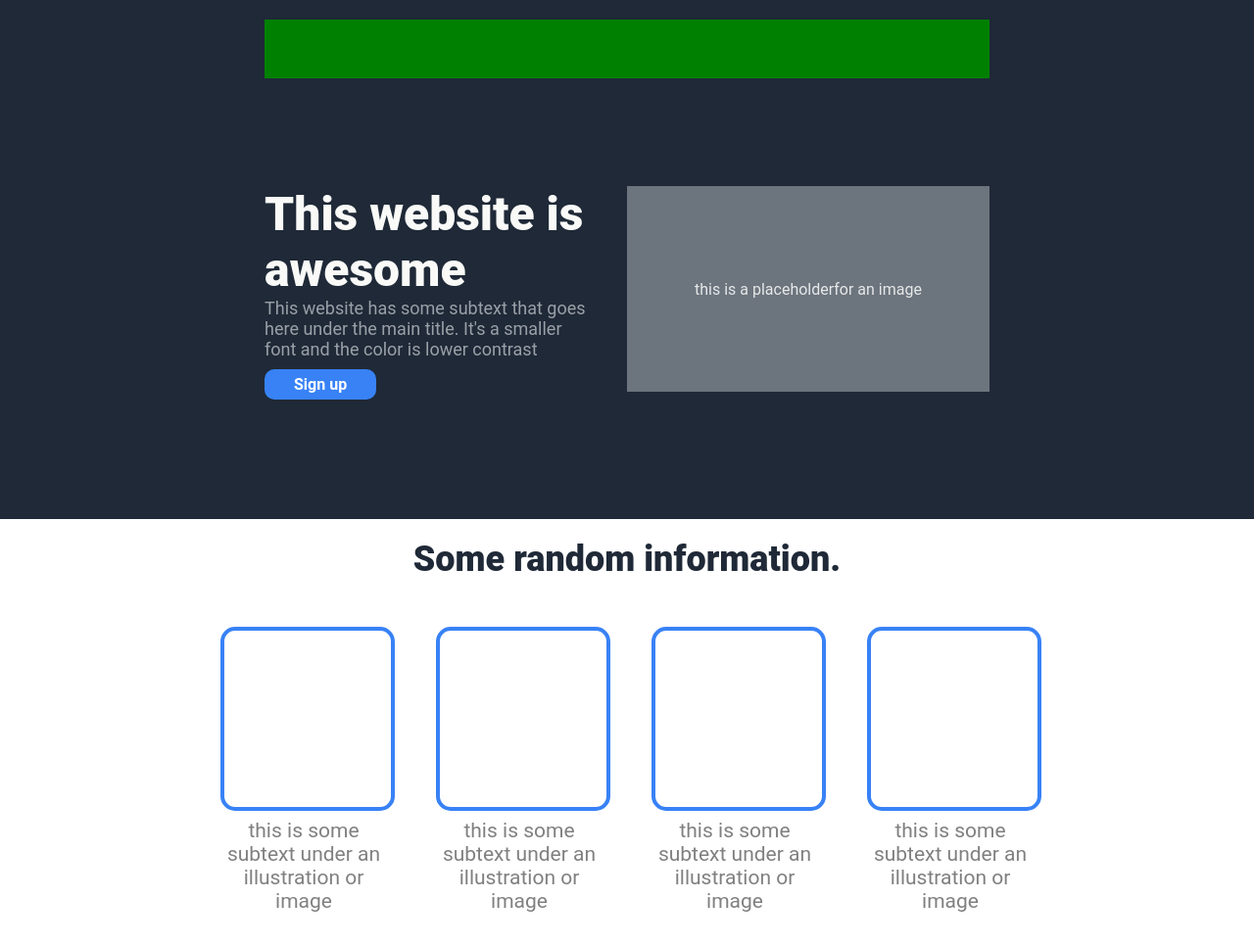
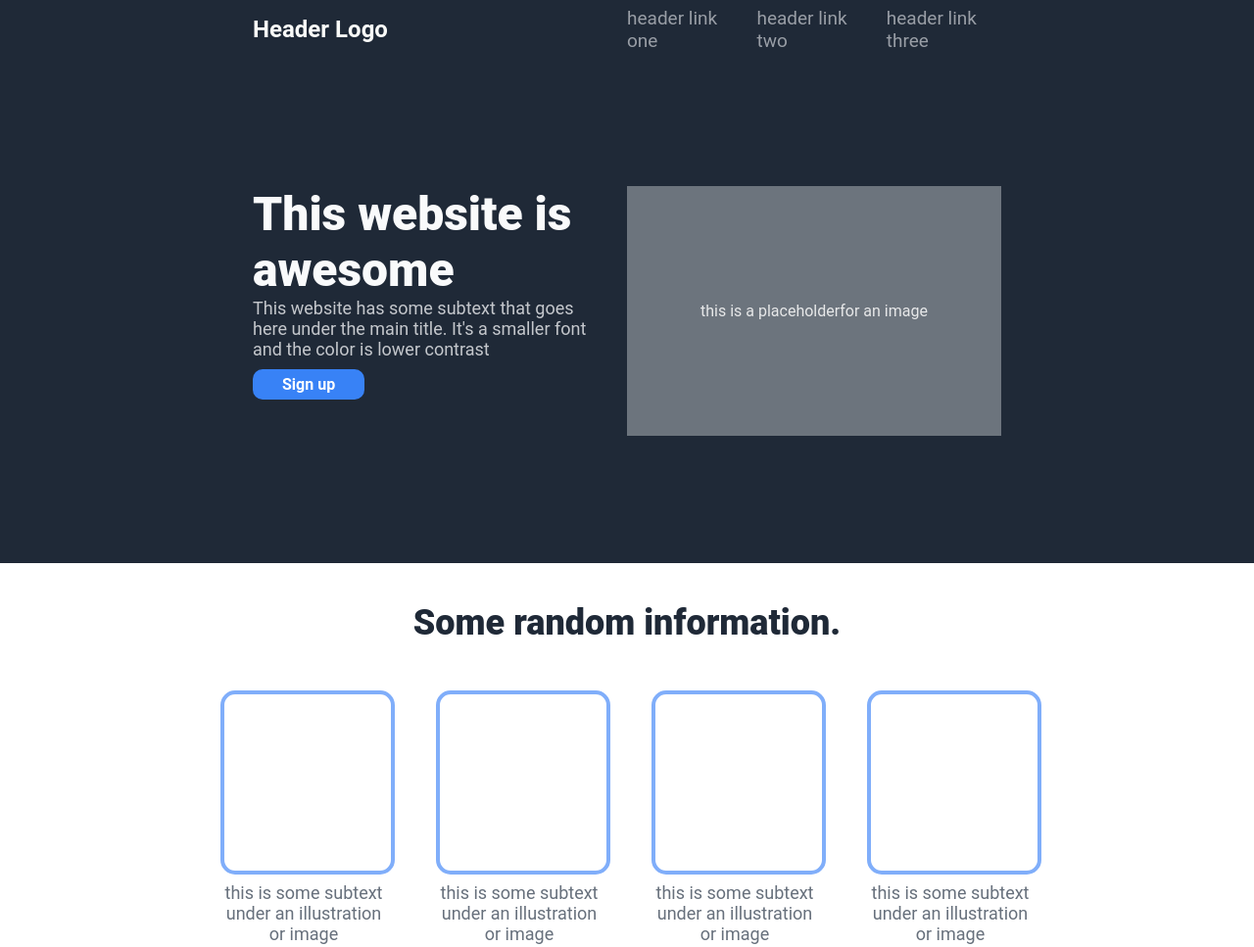
Before and after one commit to dante690dark/landing-page, a plain HTML site: page index.html in a window 1280 px wide. Shown: the top 967 px of the page at 98% size. Drawn offline with Linux system fonts and the light colour scheme.

Commit message:
add the header section and refactor the project

```diff
--- a/index.html
+++ b/index.html
@@ -8,7 +8,14 @@
   </head>
   <body>
     <section class="section1">
-      <header></header>
+      <header>
+        <div class="header-logo">Header Logo</div>
+        <nav class="header-links">
+          <a href="/one/" target="_blank">header link one</a>
+          <a href="/two/" target="_blank">header link two</a>
+          <a href="/three/" target="_blank">header link three</a>
+        </nav>
+      </header>
       <div class="hero">
         <div class="hero-description">
           <p class="hero-main-text">This website is awesome</p>
@@ -44,12 +51,12 @@
     </section>
     <section class="section3">
       <div>
-        <p>
+        <p class="quote">
           This is an inspiring quote, or testimonial from a costumer. Maybe it's
           just filling up space, or maybe people will actually read it. Who
           knows? All I know is that it looks nice
         </p>
-        <p>-Thor, God of Thunder</p>
+        <p class="author">-Thor, God of Thunder</p>
       </div>
     </section>
     <section class="section4">
--- a/style.css
+++ b/style.css
@@ -24,7 +24,7 @@ section {
   align-items: center;
   flex-wrap: wrap;
   gap: 50px;
-  margin: 50px;
+  margin: 70px;
   padding: 60px 0;
   padding-bottom: 120px;
 }
@@ -35,34 +35,56 @@ section {
   background: white;
 }
 
-/*=================================================================*/
-
 header,
 .hero {
-  margin: 0 140px;
+  margin: 0 128px;
 }
 
 header {
-  background: green;
   height: 60px;
   position: relative;
-  bottom: 110px;
+  bottom: 130px;
+  display: flex;
+}
+
+.header-logo {
+  font-size: 24px;
+  color: #f9faf8;
+  flex: 1;
+  display: flex;
+  justify-content: flex-start;
+  align-items: center;
+  font-weight: bold;
+}
+
+.header-links {
+  flex: 1;
+  display: flex;
+  justify-content: flex-end;
+  align-items: center;
+  gap: 25px;
+  font-size: 19px;
+}
+
+a {
+  color: #999ea6;
+  text-decoration: none;
 }
 
 .hero {
   display: flex;
-  height: 210px;
+  height: 255px;
 }
 
 .hero-main-text {
   font-size: 48px;
-  color: #f9faf8;
+  color: #f9fafb;
   font-weight: 800;
 }
 
 .hero-secondary-text {
   font-size: 18px;
-  color: #9aa0a8;
+  color: #c4c7cc;
   padding-right: 30px;
 }
 
@@ -87,7 +109,7 @@ header {
 }
 .title {
   position: absolute;
-  top: 550px;
+  top: 615px;
   font-size: 36px;
   font-weight: 800;
   color: #1f2937;
@@ -102,29 +124,29 @@ header {
 .text {
   margin-top: 8px;
   text-align: center;
-  font-size: 21px;
-  color: gray;
+  font-size: 18px;
+  color: #67707c;
 }
 
 .box {
-  border: 4px solid #3882f6;
+  border: 4px solid #80aefa;
   border-radius: 15px;
 }
 
 .section3 div {
-  margin: 0 280px;
+  margin: 0 250px;
   padding: 140px 80px;
 }
 
-.section3 p:first-child {
+.quote {
   font-size: 36px;
   color: #1f2937;
   font-style: italic;
 }
 
-.section3 p:nth-child(2) {
+.author {
   font-size: 28px;
-  color: black;
+  color: #1f2937;
   float: right;
   margin-right: 60px;
   font-weight: bold;
```
Also changed, not shown: 1 other file.
